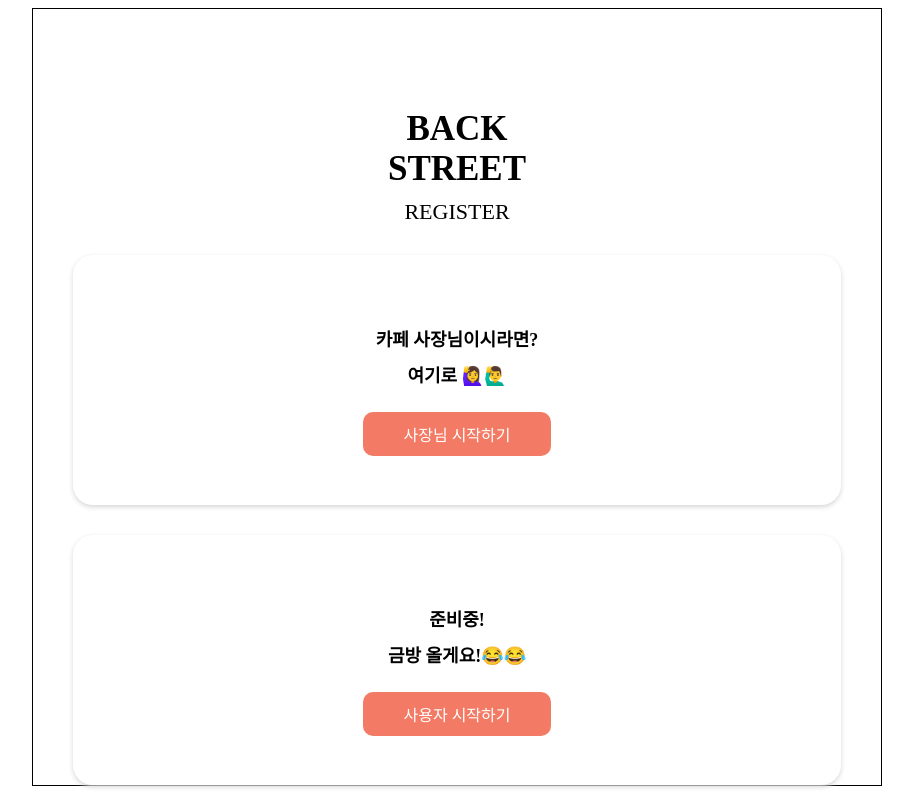
After one commit to Back-Street/CaffeIn, a Django app: page /user/choice_registration/ in a window 1280 px wide. The commit adds this page. Shown: the whole page, without its empty margins (183-1096 px from the left). Run offline with Django 3.2, Linux system fonts and the light colour scheme; parts of the project's set-up code (start-up, migrations or seed data) failed here and were passed over.

Commit message:
[ADD] registration choice page publishing #1

```diff
--- a/Caffein/config/urls.py
+++ b/Caffein/config/urls.py
@@ -20,4 +20,5 @@ urlpatterns = [
     path('admin/', admin.site.urls),
     path('',include('Map.urls')),
     path('store/',include('store.urls')),
+    path('user/',include('user.urls')),
 ]
--- /dev/null
+++ b/Caffein/user/static/css/registration.css
@@ -0,0 +1,48 @@
+.container {
+  border: 1px solid black;
+  max-width: 768px;
+  margin: 0 auto;
+}
+.regi_container {
+  padding: 0 40px;
+}
+.regi_logo {
+  margin-top: 100px;
+  text-align: center;
+  font-size: 35px;
+  font-weight: bold;
+}
+
+.regi_page {
+  margin-top: 10px;
+  text-align: center;
+  font-size: 22px;
+  font-weight: 500;
+}
+
+.regi_card {
+  width: 100%;
+  height: 250px;
+  box-shadow: 0px 2px 5px #d6d6d6;
+  border-radius: 20px;
+  margin-top: 30px;
+  display: flex;
+  justify-content: center;
+  align-items: center;
+  flex-direction: column;
+  text-align: center;
+}
+
+.regi_card > p {
+  line-height: 2;
+  font-weight: bold;
+  font-size: 18px;
+}
+
+.regi_card > a {
+  text-decoration: none;
+  color: white;
+  background-color: #f37b65;
+  padding: 10px 40px;
+  border-radius: 10px;
+}
--- /dev/null
+++ b/Caffein/user/templates/choice_regi.html
@@ -0,0 +1,31 @@
+{%load static%}
+<!DOCTYPE html>
+<html lang="en">
+  <head>
+    <meta charset="UTF-8" />
+    <meta name="viewport" content="width=device-width, initial-scale=1.0" />
+    <title>Document</title>
+    <link rel="stylesheet" href="{% static 'css/registration.css' %}" />
+  </head>
+  <body>
+    <div class="container regi_container">
+      <div class="regi_logo">
+        BACK<br />
+        STREET
+      </div>
+      <div class="regi_page">REGISTER</div>
+
+      <div class="regi_card">
+        <p>
+          카페 사장님이시라면?<br />
+          여기로 🙋‍♀️🙋‍♂️
+        </p>
+        <a href="#">사장님 시작하기</a>
+      </div>
+      <div class="regi_card">
+        <p>준비중! <br />금방 올게요!😂😂</p>
+        <a href="#">사용자 시작하기</a>
+      </div>
+    </div>
+  </body>
+</html>
--- /dev/null
+++ b/Caffein/user/urls.py
@@ -0,0 +1,5 @@
+from django.urls import path
+from .views import choice_registration
+urlpatterns=[
+    path('choice_registration/',choice_registration, name='choice_registration'),
+]
--- a/Caffein/user/views.py
+++ b/Caffein/user/views.py
@@ -1,3 +1,7 @@
 from django.shortcuts import render
 
 # Create your views here.
+
+def choice_registration(request):
+    context=dict()
+    return render(request, 'choice_regi.html', context)
```
Also changed, not shown: Caffein/Map/static/css/map.css (+9 -0 lines), Caffein/Map/templates/map.html (+1 -1 lines).
